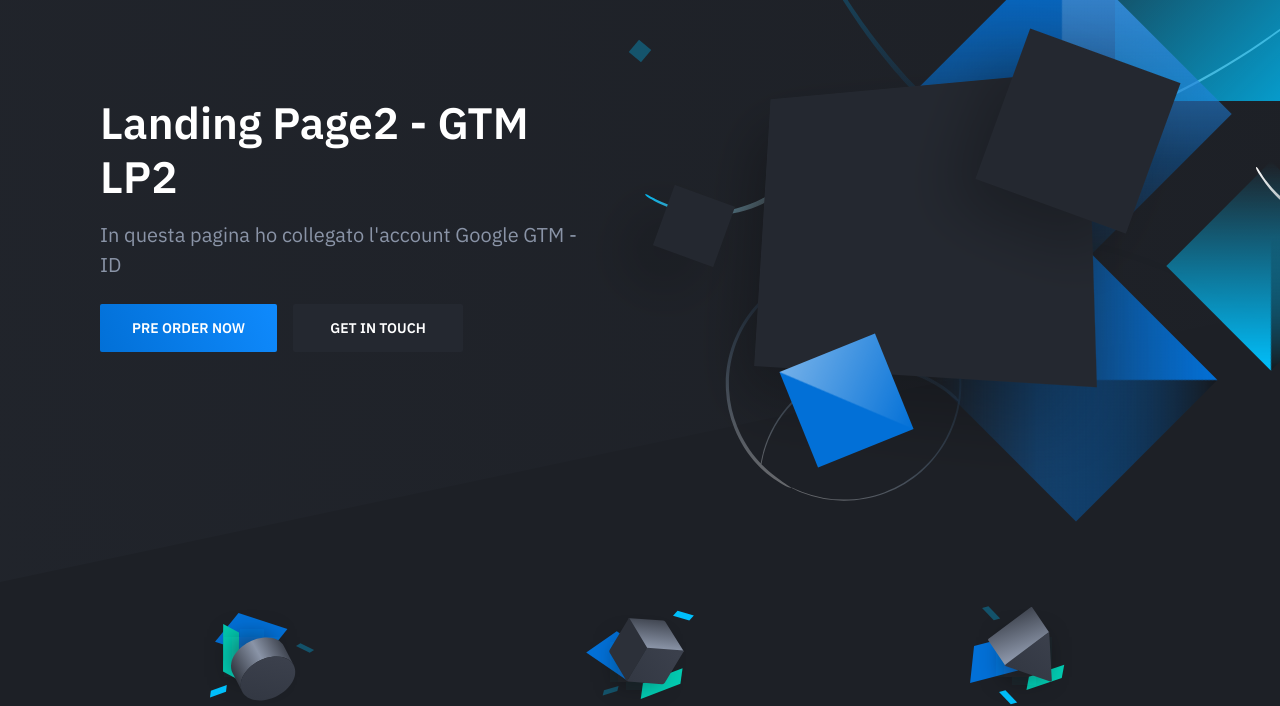
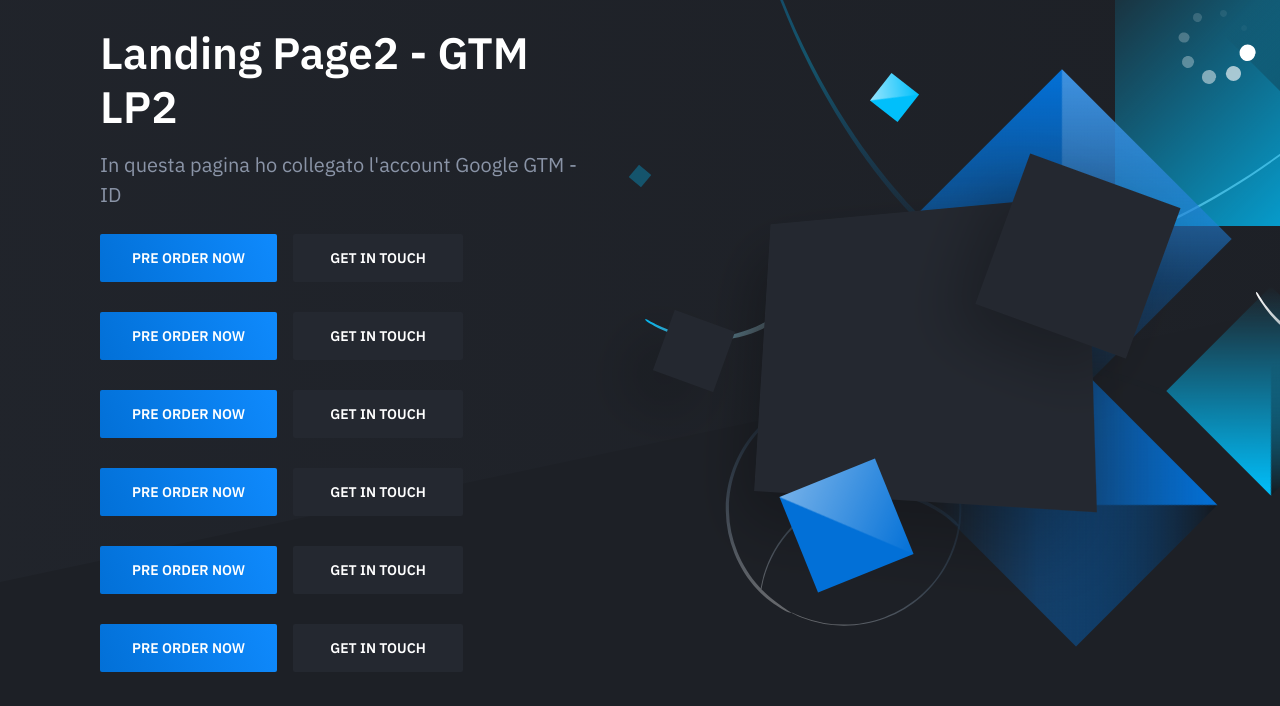
Before and after one commit to NicoMura17/DME---sito2, a plain HTML site: page index.html in a window 1280 px wide. Shown: the part 118-824 px from the top of the page. Drawn offline with nearby package versions, Linux system fonts and the light colour scheme.

Commit message:
Aggiungio bottoni

```diff
--- a/index.html
+++ b/index.html
@@ -33,7 +33,13 @@
 						<div class="hero-copy">
 	                        <h1 class="hero-title mt-0">Landing Page2 - GTM LP2</h1>
 	                        <p class="hero-paragraph">In questa pagina ho collegato l'account Google GTM - ID</p>
-	                        <div class="hero-cta"><a class="button button-primary" href="preorder.html">Pre order now</a><a class="button" href="#">Get in touch</a></div>
+	                        <div class="hero-cta"><a class="button button-primary" href="preorder.html">Pre order now</a><a class="button" href="#">Get in touch</a></div><br>
+                            <div class="hero-cta"><a class="button button-primary" href="preorder.html">Pre order now</a><a class="button" href="#">Get in touch</a></div><br>
+                            <div class="hero-cta"><a class="button button-primary" href="preorder.html">Pre order now</a><a class="button" href="#">Get in touch</a></div><br>
+                            <div class="hero-cta"><a class="button button-primary" href="preorder.html">Pre order now</a><a class="button" href="#">Get in touch</a></div><br>
+                            <div class="hero-cta"><a class="button button-primary" href="preorder.html">Pre order now</a><a class="button" href="#">Get in touch</a></div><br>
+                            <div class="hero-cta"><a class="button button-primary" href="preorder.html">Pre order now</a><a class="button" href="#">Get in touch</a></div>
+
 						</div>
 						<div class="hero-figure anime-element">
 							<svg class="placeholder" width="528" height="396" viewBox="0 0 528 396">
```
